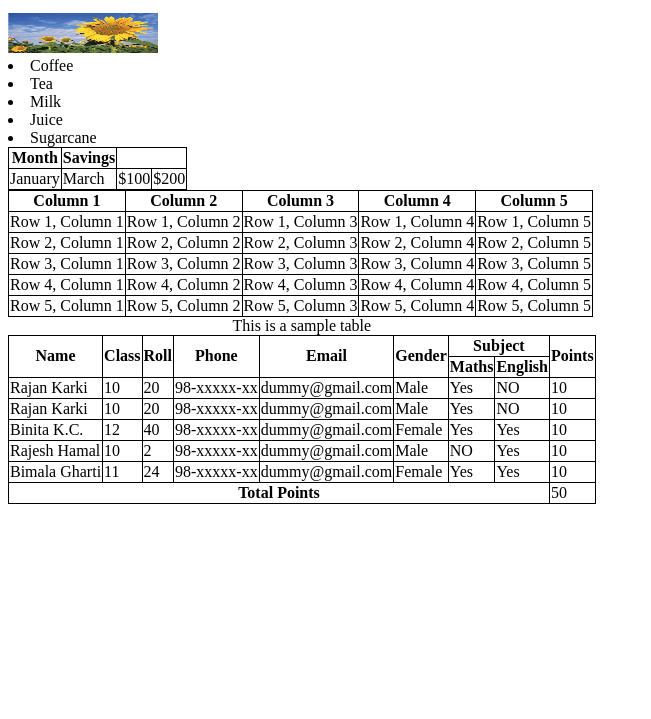
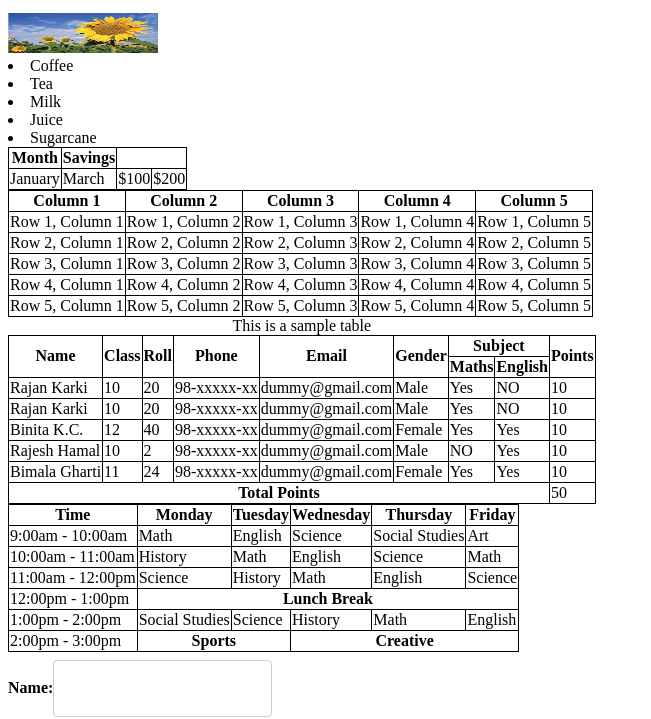
Before and after one commit to DrJohn6238/220332_Biplov_Thapa, a plain HTML site: page index.html in a window 1280 px wide. Shown: the part 101-820 px from the top of the page, without its empty margins (0-651 px from the left). Drawn offline with Linux system fonts and the light colour scheme.

Commit message:
HTML TABLE FORM

```diff
--- a/index.html
+++ b/index.html
@@ -200,6 +200,73 @@
                   </td>
                 </tr>
               </tfoot>
-      </table>
-</body>
+              <table>
+                <thead>
+                  <tr>
+                    <th>Time</th>
+                    <th>Monday</th>
+                    <th>Tuesday</th>
+                    <th>Wednesday</th>
+                    <th>Thursday</th>
+                    <th>Friday</th>
+                  </tr>
+                </thead>
+                <tbody>
+                  <tr>
+                    <td>9:00am - 10:00am</td>
+                    <td>Math</td>
+                    <td>English</td>
+                    <td>Science</td>
+                    <td>Social Studies</td>
+                    <td>Art</td>
+                  </tr>
+                  <tr>
+                    <td>10:00am - 11:00am</td>
+                    <td>History</td>
+                    <td>Math</td>
+                    <td>English</td>
+                    <td>Science</td>
+                    <td>Math</td>
+                  </tr>
+                  <tr>
+                    <td>11:00am - 12:00pm</td>
+                    <td>Science</td>
+                    <td>History</td>
+                    <td>Math</td>
+                    <td>English</td>
+                    <td>Science</td>
+                  </tr>
+                  <tr>
+                    <td>12:00pm - 1:00pm</td>
+                    <th colspan="5">
+                      Lunch Break
+                  </tr>
+                  <tr>
+                    <td>1:00pm - 2:00pm</td>
+                    <td>Social Studies</td>
+                    <td>Science</td>
+                    <td>History</td>
+                    <td>Math</td>
+                    <td>English</td>
+                  </tr>
+                  <tr>
+                    <td>2:00pm - 3:00pm</td>
+                    <th colspan="2">Sports</th>
+                    <th colspan="3">Creative</th>
+                  </tr>
+                </tbody>
+              </table>
+              <table> <form>
+                <label for="name">Name:</label>
+                <input type="text" id="name" name="name"><br><br>
+                <label for="address">Address:</label>
+                <input type="text" id="address" name="address"><br><br>
+                <label for="email">Email:</label>
+                <input type="text" id="email" name="email"><br><br>
+                <label for="phone">Phone:</label>
+                <input type="text" id="phone" name="phone"><br><br>
+                <input type="submit" value="Submit">
+              </form>
+            </table>
+                    </body>
 </html>
```
